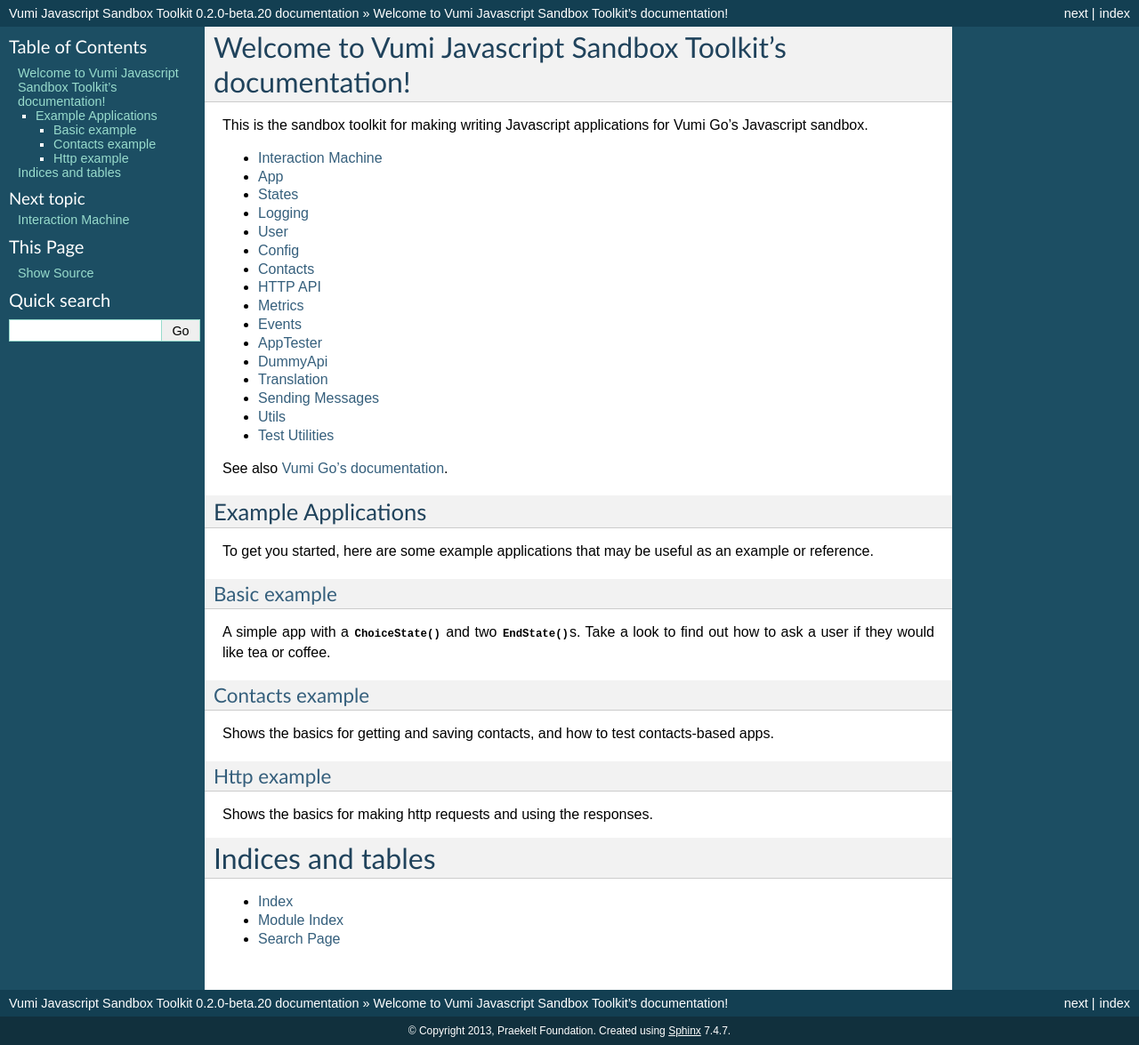
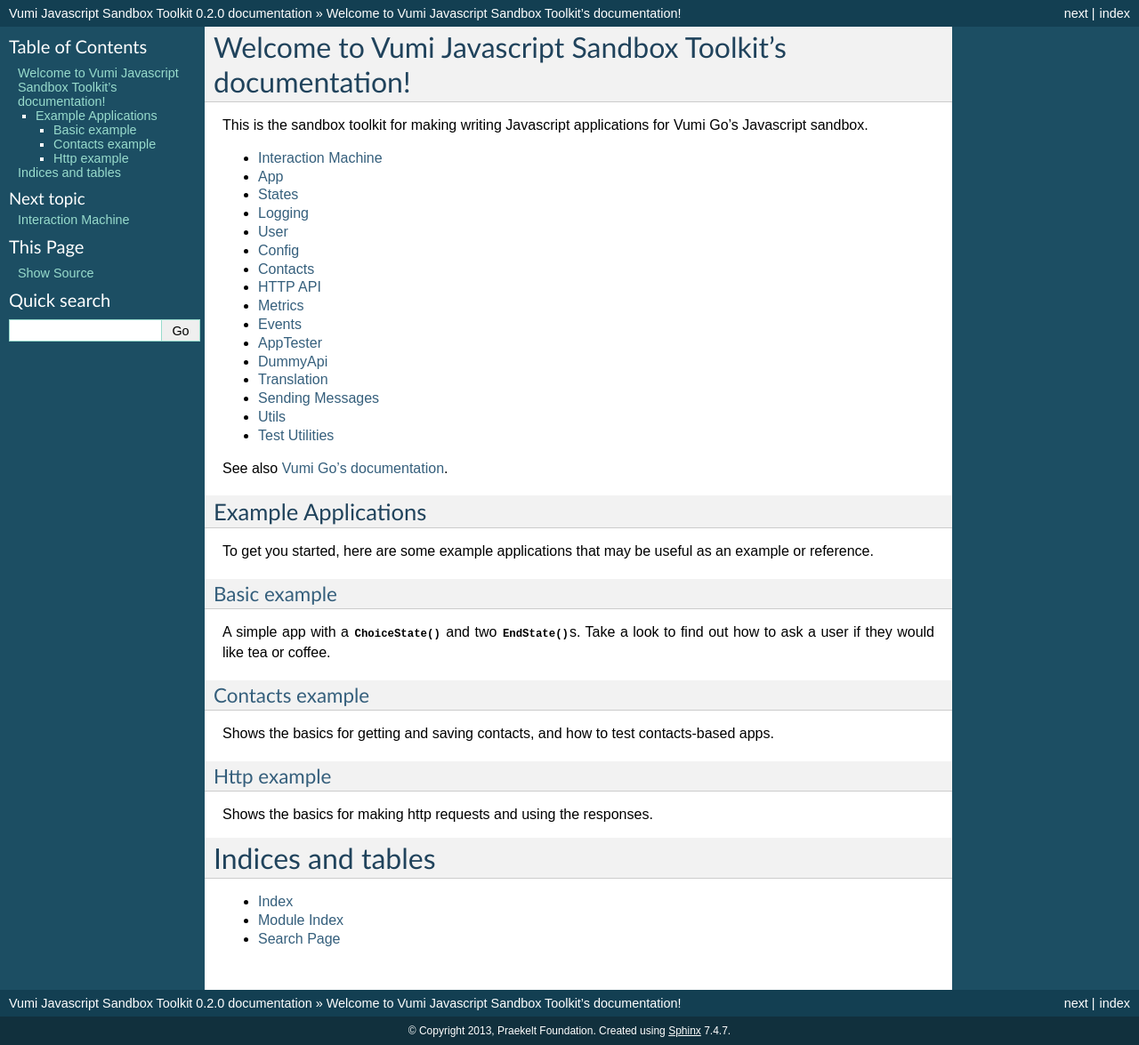
Before and after one commit to praekeltfoundation/vumi-jssandbox-toolkit, a Sphinx documentation site: the page built from docs/index.rst, in a window 1280 px wide. Shown: the whole page at 89% size. Built offline with Sphinx 7.4.7, drawn with Linux system fonts in a browser that asks for light colours.

Commit message:
Version 0.2.0

```diff
--- a/docs/conf.py
+++ b/docs/conf.py
@@ -59,9 +59,9 @@
 # built documents.
 #
 # The short X.Y version.
-version = '0.2.0-beta'
+version = '0.2'
 # The full version, including alpha/beta/rc tags.
-release = '0.2.0-beta.20'
+release = '0.2.0'
 
 # The language for content autogenerated by Sphinx. Refer to documentation
 # for a list of supported languages.
--- a/package.json
+++ b/package.json
@@ -1,6 +1,6 @@
 {
   "name": "vumigo_v02",
-  "version": "0.2.0-beta.20",
+  "version": "0.2.0",
   "description": "Javascript toolkit and examples for Vumi's Javascript sandbox",
   "main": "lib/index.js",
   "scripts": {
```
